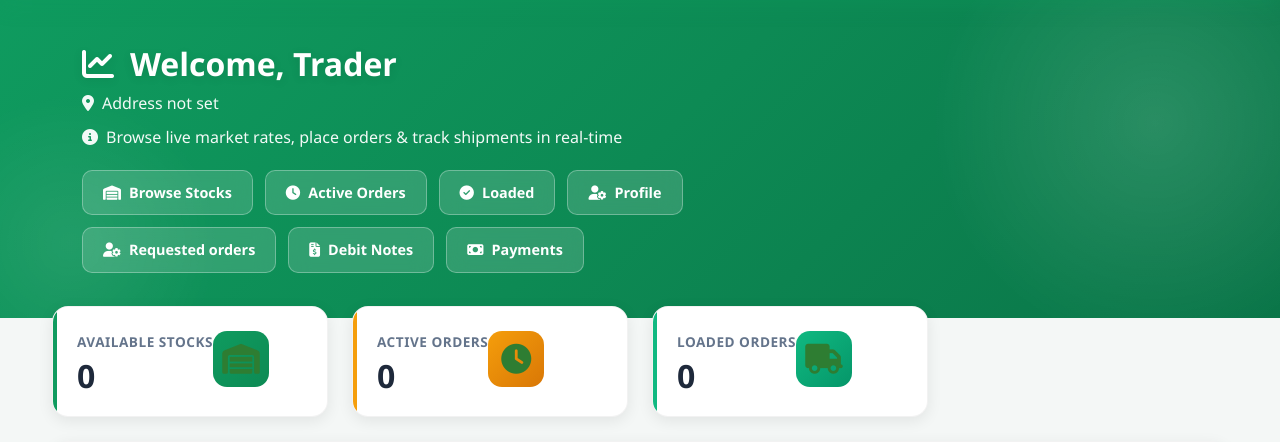
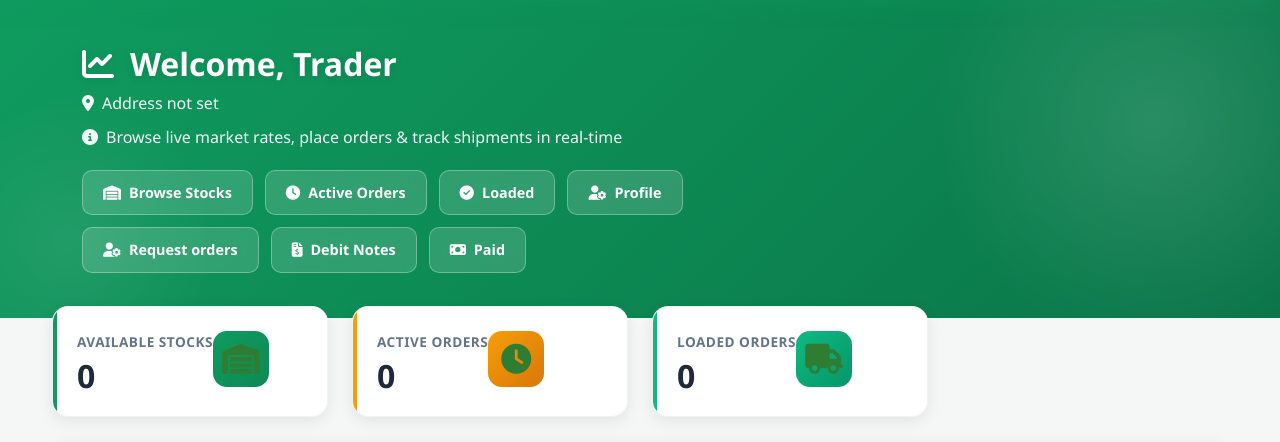
Before and after one commit to Shashank758/Sarna_Broker_Website-2, a Flask app: page /market in a window 1280 px wide. Shown: the part 70-512 px from the top of the page. Run offline with Flask 3, Linux system fonts and the light colour scheme; a user stored in the database is signed in; data that the repository does not hold is empty; some libraries are stand-ins or nearby versions.

Commit message:
Update market.html

```diff
--- a/templates/market.html
+++ b/templates/market.html
@@ -865,13 +865,13 @@
               <i class="fa fa-user-cog"></i> Profile
             </a>
             <a href="/buyer/requested" class="quick-action-btn">
-              <i class="fa fa-user-cog"></i> Requested orders
+              <i class="fa fa-user-cog"></i> Request orders
             </a>
             <a href="/buyer/debit_notes" class="quick-action-btn">
               <i class="fa fa-file-invoice-dollar"></i> Debit Notes
             </a>
             <a href="/buyer/payments" class="quick-action-btn">
-              <i class="fa fa-money-bill"></i> Payments
+              <i class="fa fa-money-bill"></i> Paid
             </a>
           </div>
         </div>
```
